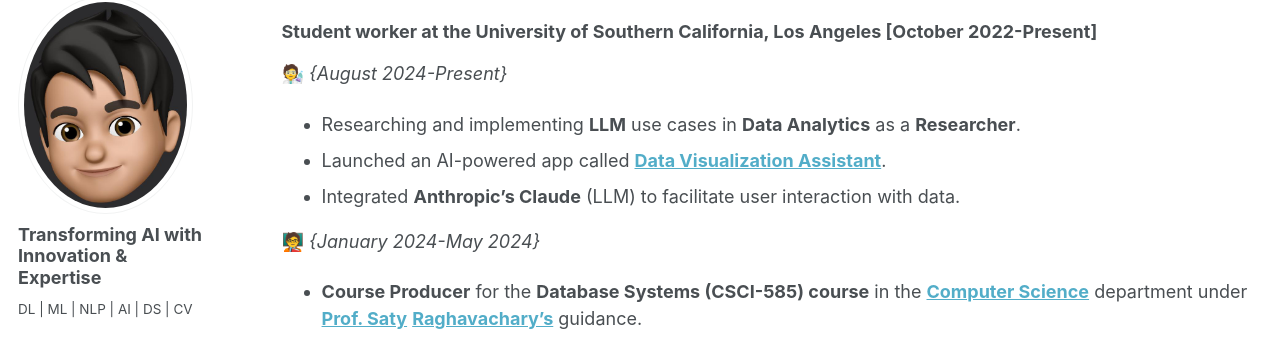
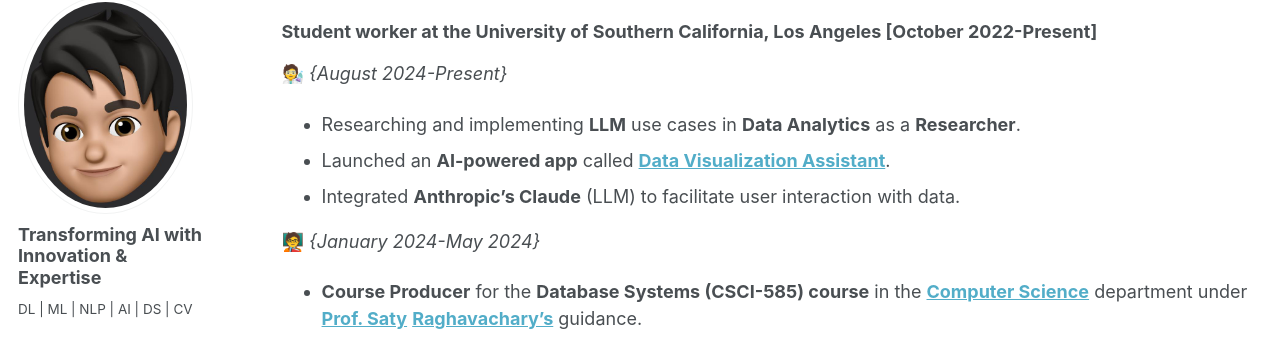
Before and after one commit to SudarshanaSRao/SudarshanaSRao.github.io, a Jekyll site: the page built from _pages/cv.md, in a window 1280 px wide and 900 px high, scrolled down 1414 px. Shown: the part 110-450 px from the top of the window. Built offline with Jekyll 4.4.1, drawn with Linux system fonts in a browser that asks for light colours.

Commit message:
Update cv.md

```diff
--- a/_pages/cv.md
+++ b/_pages/cv.md
@@ -346,7 +346,7 @@
 ### Student worker at the University of Southern California, Los Angeles [October 2022-Present]
 🧑‍🔬 _{August 2024-Present}_
 * Researching and implementing **LLM** use cases in **Data Analytics** as a **Researcher**.
-* Launched an AI-powered app called [**Data Visualization Assistant**](https://sudarshanasrao.github.io/portfolio/portfolio-1/).
+* Launched an **AI-powered app** called [**Data Visualization Assistant**](https://sudarshanasrao.github.io/portfolio/portfolio-1/).
 * Integrated **Anthropic’s Claude** (LLM) to facilitate user interaction with data.
 
 🧑‍🏫 _{January 2024-May 2024}_
```
